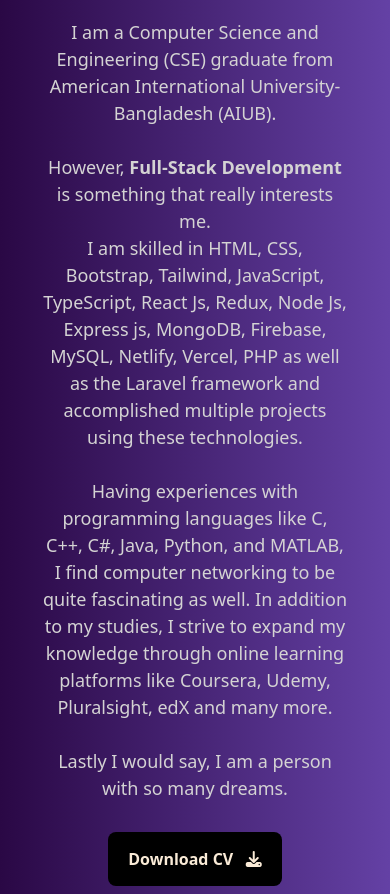
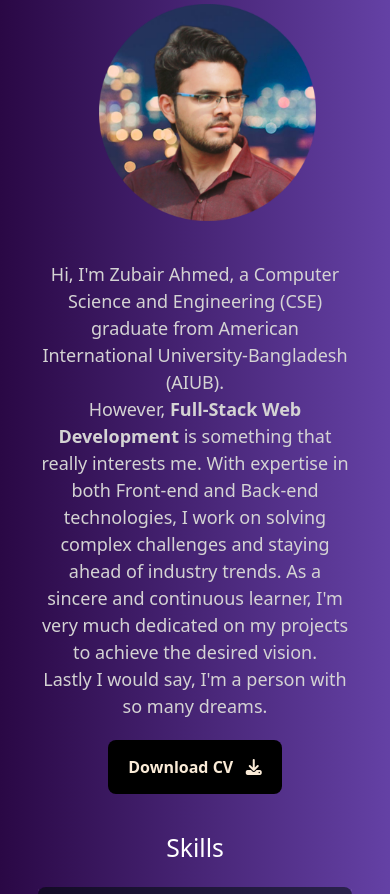
Before and after one commit to zubair-ahmed-official/My-Portfolio-Website, a plain HTML site: page index.html in a window 390 px wide. Shown: the part 1191-2085 px from the top of the page. Drawn offline with nearby package versions, Linux system fonts and the light colour scheme.

Commit message:
Portfolio updated

```diff
--- a/index.html
+++ b/index.html
@@ -88,26 +88,25 @@
             <div class="container aboutMe ">
                 <h2 style="text-align:center">About Me</h2>
                 <br>
-                <p style="color: rgb(212, 211, 211); font-size:18px; font-weight:500;">I am a Computer Science and
-                    Engineering (CSE) graduate from American International University-Bangladesh (AIUB). <br><br>
-                    However,<b> Full-Stack Development</b> is something that really interests me. <br>
-                    I am skilled in HTML, CSS, Bootstrap, Tailwind, JavaScript, TypeScript, React Js, Redux, Node Js,
-                    Express js, MongoDB, Firebase, MySQL, Netlify, Vercel, PHP as well as the Laravel framework and
-                    accomplished multiple projects using these technologies.
-                    <br><br>
-                    Having experiences with programming languages like C, C++, C#, Java, Python, and MATLAB, I find
-                    computer networking to be quite fascinating as well.
-                    In addition to my studies, I strive to expand my knowledge through online learning platforms like
-                    Coursera, Udemy, Pluralsight, edX and many more.
-                    <br><br>
-                    Lastly I would say, I am a person with so many dreams.
-                </p>
+                <div class="aboutFlex">
+                    <img src="./Images/profile-pic.png" class="second_Image">
+                    <p class="aboutP">Hi, I'm Zubair Ahmed, a Computer Science and
+                        Engineering (CSE) graduate from American International University-Bangladesh (AIUB).<br>
+                        However,<b> Full-Stack Web Development</b> is something that really interests me.
+                         With expertise in both Front-end and Back-end technologies, I work on solving complex challenges and staying ahead of industry trends. As a sincere and continuous learner, I'm very much dedicated on my projects to achieve the desired vision.
+                        <br>
+                        Lastly I would say, I'm a person with so many dreams.
+                        <br>
+                        <a href="AHMED, ZUBAIR Curriculum Vitae.pdf" download> <button class="btn-cv">
+                            Download CV
+                            &nbsp; <i class="rotate fa-solid fa-download"></i>
+                        </button>
+                    </a>
+                    </p>
+                </div>
+
             </div>
-            <a href="AHMED, ZUBAIR Curriculum Vitae.pdf" download> <button class="btn-contact">
-                    Download CV
-                    &nbsp; <i class="rotate fa-solid fa-download"></i>
-                </button>
-            </a> <br>
+
         </div>
 
         <!-- part-4 -->
@@ -1077,7 +1076,9 @@
         <p style="text-align: center; color: rgb(212, 211, 211); font-size:20px; font-weight:700;"><i
                 class="fa-solid fa-star"></i> 10% Discount for the Repeat Clients <i class="fa-solid fa-star"></i></p>
         <p style="text-align: center; color: rgb(212, 211, 211); font-size:18px; font-weight:500;">Feel free to order a
-            standard website development on these Freelancing platforms.</p>
+            standard website development on these Freelancing platforms. <br>
+            Let's connect and bring your vision to life!
+        <br></p>
         <br>
         <br>
         <br>
--- a/styles.css
+++ b/styles.css
@@ -4,11 +4,10 @@ html {
 
 body {
   height: 100%;
-    background: #6441A5;
-    background: -webkit-linear-gradient(to right, #2a0845, #6441A5);
-    background: linear-gradient(to right, #2a0845, #6441A5);
+  background: #6441a5;
+  background: -webkit-linear-gradient(to right, #2a0845, #6441a5);
+  background: linear-gradient(to right, #2a0845, #6441a5);
   color: white;
-
 }
 
 @keyframes myAnimation {
@@ -66,7 +65,23 @@ body {
   transition: 1.5s;
 }
 
+.btn-cv {
+  margin-top: 20px;
+  padding: 15px 20px;
+  color: antiquewhite;
+  font-weight: 700;
+  font-size: medium;
+  border: 0;
+  border-radius: 8px;
+  background-color: black;
+  transition: 1.5s;
+}
+
 .btn-contact:hover .rotate {
+  rotate: 360deg;
+  transition: 1.5s;
+}
+.btn-cv:hover .rotate {
   rotate: 360deg;
   transition: 1.5s;
 }
@@ -99,6 +114,7 @@ body {
 }
 
 .btn-contact:hover,
+.btn-cv:hover,
 .btn-git:hover,
 .btn-contactSubmit:hover,
 .btn-live-link:hover {
@@ -125,7 +141,6 @@ body {
   margin-left: 200px;
   margin-bottom: 70px;
 }
-
 
 .img-slideLast {
   width: 30%;
@@ -173,6 +188,28 @@ body {
   box-shadow: 8px 10px 20px rgb(26, 25, 25);
 }
 
+.second_Image {
+  margin-top: 5px;
+  margin-left: 55px;
+  margin-right: 30px;
+  width: 32%;
+  height: 32%;
+}
+
+.aboutFlex {
+  display: flex;
+}
+
+.aboutP {
+  color: rgb(212, 211, 211);
+  font-size: 18px;
+  font-weight: 500;
+  text-align: justify;
+  /* margin-left: 60px; */
+  padding-left: 60px;
+  margin-top: 40px;
+}
+
 .high-level {
   margin-bottom: 35px;
   font-size: 20px;
@@ -213,14 +250,13 @@ body {
   display: grid;
   grid-template-columns: repeat(3, 160px);
   justify-content: center;
-
 }
 
 .freelancer-padding {
   padding: 24px 0 0 25px;
 }
-.leetcode-icon, .freelance-icons
-{
+.leetcode-icon,
+.freelance-icons {
   transition: 0.7s;
 }
 .leetcode-icon:hover,
@@ -231,52 +267,73 @@ body {
 .accordion-item,
 .accordion-collapse {
   background: rgba(100, 65, 165, 0);
-    background: -webkit-linear-gradient(to right, #2a0845, #6441A5);
-    background: linear-gradient(to right, rgba(42, 8, 69, 0), rgba(100, 65, 165, 0));
+  background: -webkit-linear-gradient(to right, #2a0845, #6441a5);
+  background: linear-gradient(
+    to right,
+    rgba(42, 8, 69, 0),
+    rgba(100, 65, 165, 0)
+  );
 }
 
 .accordion-header {
-    background-color: #040D12;
+  background-color: #040d12;
   border-radius: 8px;
 }
 
 .accordion-item .accordion-button {
   background: rgba(100, 65, 165, 0.4);
-    background: -webkit-linear-gradient(to right, rgba(42, 8, 69, 0.4), rgba(100, 65, 165, 0.4));
-    background: linear-gradient(to right, rgba(42, 8, 69, 0.4), rgba(100, 65, 165, 0.4));
+  background: -webkit-linear-gradient(
+    to right,
+    rgba(42, 8, 69, 0.4),
+    rgba(100, 65, 165, 0.4)
+  );
+  background: linear-gradient(
+    to right,
+    rgba(42, 8, 69, 0.4),
+    rgba(100, 65, 165, 0.4)
+  );
 }
 
 .bg-card {
   border-radius: 0;
-    background: #6441A5;
+  background: #6441a5;
   /* fallback for old browsers */
   background: -webkit-linear-gradient(to right, #2a0845, rgba(100, 65, 165, 0));
   /* Chrome 10-25, Safari 5.1-6 */
   background: linear-gradient(to right, #2a0845, rgba(100, 65, 165, 0));
   /* W3C, IE 10+/ Edge, Firefox 16+, Chrome 26+, Opera 12+, Safari 7+ */
-
 }
 
 .bg-card2 {
   border-radius: 0;
-    background: #6441A5;
+  background: #6441a5;
   /* fallback for old browsers */
-    background: -webkit-linear-gradient(to left, rgba(42, 8, 69, 0), rgba(100, 65, 165, 0));
+  background: -webkit-linear-gradient(
+    to left,
+    rgba(42, 8, 69, 0),
+    rgba(100, 65, 165, 0)
+  );
   /* Chrome 10-25, Safari 5.1-6 */
   background: linear-gradient(to left, rgb(42, 8, 69), rgba(100, 65, 165, 0));
   /* W3C, IE 10+/ Edge, Firefox 16+, Chrome 26+, Opera 12+, Safari 7+ */
-
 }
 
 .bg-card3 {
   border-radius: 0;
-    background: #6441A5;
+  background: #6441a5;
   /* fallback for old browsers */
-    background: -webkit-linear-gradient(to left, rgba(42, 8, 69, 0), rgba(100, 65, 165, 0));
+  background: -webkit-linear-gradient(
+    to left,
+    rgba(42, 8, 69, 0),
+    rgba(100, 65, 165, 0)
+  );
   /* Chrome 10-25, Safari 5.1-6 */
-    background: linear-gradient(to right, rgba(42, 8, 69, 0), rgba(100, 65, 165, 0));
+  background: linear-gradient(
+    to right,
+    rgba(42, 8, 69, 0),
+    rgba(100, 65, 165, 0)
+  );
   /* W3C, IE 10+/ Edge, Firefox 16+, Chrome 26+, Opera 12+, Safari 7+ */
-
 }
 
 .accordion-button:after {
@@ -284,11 +341,10 @@ body {
 }
 
 .bg-progress {
-    background-color: #040D12;
+  background-color: #040d12;
   /* background-color: #9400FF; */
   /* background-color: #713ABE; */
   /* background-color: #6441A5; */
-
 }
 
 .link-flex {
@@ -306,7 +362,6 @@ body {
   font-weight: 500;
   margin: 0 30px 20px 0;
   text-decoration: none;
-
 }
 
 .contactMe:hover {
@@ -324,32 +379,30 @@ body {
 }
 
 .modal-email {
-    background: #6441A5;
+  background: #6441a5;
   /* fallback for old browsers */
-    background: -webkit-linear-gradient(to right, #2a0845, #6441A5);
+  background: -webkit-linear-gradient(to right, #2a0845, #6441a5);
   /* Chrome 10-25, Safari 5.1-6 */
-    background: linear-gradient(to right, #2a0845, #6441A5);
+  background: linear-gradient(to right, #2a0845, #6441a5);
   color: rgba(233, 232, 232, 0.974);
   border: 0;
   padding-left: 50px;
 }
 
 .modal-wht {
-    background: #6441A5;
+  background: #6441a5;
   /* fallback for old browsers */
-    background: -webkit-linear-gradient(to right, #2a0845, #6441A5);
+  background: -webkit-linear-gradient(to right, #2a0845, #6441a5);
   /* Chrome 10-25, Safari 5.1-6 */
-    background: linear-gradient(to right, #2a0845, #6441A5);
+  background: linear-gradient(to right, #2a0845, #6441a5);
   color: rgba(233, 232, 232, 0.974);
   border: 0;
 }
-
 
 .contactGrid {
   display: grid;
   grid-template-columns: auto auto;
   margin: 50px 80px 50px 250px;
-
 }
 
 .inputContacts {
@@ -413,7 +466,6 @@ body {
   color: gainsboro;
 }
 
-
 @media screen and (max-width: 680px) {
   .Intro {
     margin: 5px 15px;
@@ -445,9 +497,26 @@ body {
     padding: 0;
     width: 100%;
   }
+  .second_Image {
+    width: 70%;
+    height: 70%;
+  }
 
   .aboutMe {
-        padding: 20px 2px 0 2px;
+    padding: 0;
+    margin: 0;
+  }
+
+  .aboutFlex {
+    display: block;
+  }
+
+  .aboutP {
+    color: rgb(212, 211, 211);
+    font-size: 18px;
+    font-weight: 500;
+    padding-left: 0px;
+    text-align: center;
   }
 
   .skills {
@@ -559,7 +628,6 @@ body {
     display: grid;
     grid-template-columns: auto auto;
     margin: 0px 0px 0px 0px;
-
   }
 
   .btn-live-link {
@@ -572,7 +640,6 @@ body {
     background-color: black;
     margin-bottom: 10px;
   }
-
 
   .inputContacts {
     margin-top: 0px;
```
Also changed, not shown: Images/.picasaoriginals/2nd.jpg (added), Images/profile-pic.png (added), 2 other files. Lines whose indentation alone changed are shown as unchanged.
